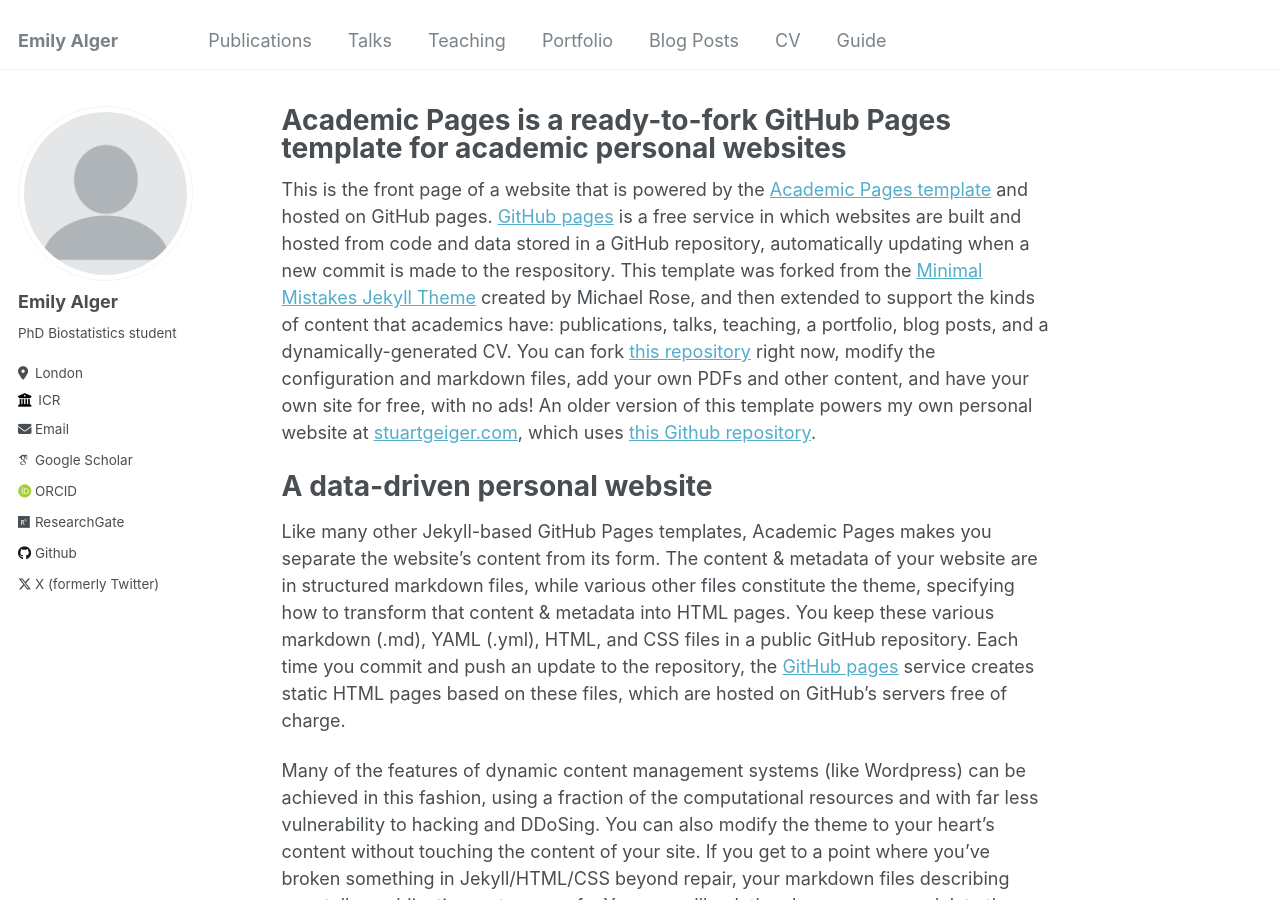
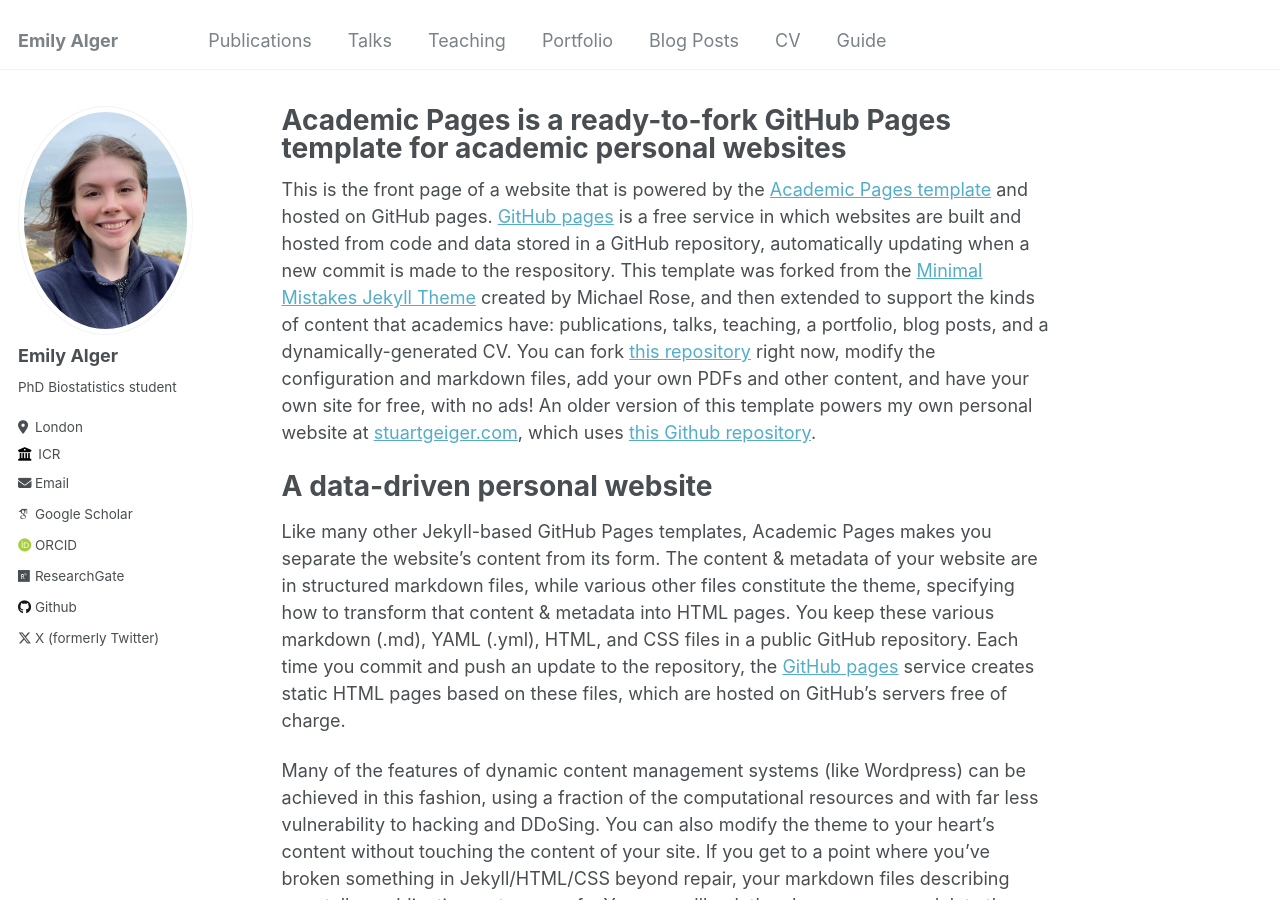
Before and after one commit to alemily100/alemily100.github.io, a Jekyll site: the page built from _pages/about.md, in a window 1280 px wide and 900 px high. Built offline with Jekyll 4.4.1, drawn with Linux system fonts in a browser that asks for light colours; some web fonts are replaced.

Commit message:
Update _config.yml

```diff
--- a/_config.yml
+++ b/_config.yml
@@ -21,7 +21,7 @@ repository               : "academicpages/academicpages.github.io"
 #               Additional customization can be done by editing /_includes/author-profile.html
 author:
   # Biographic information
-  avatar           : "profile.png"
+  avatar           : "Emily, Alger.jpg"
   name             : "Emily Alger"
   pronouns         : # example: "she/her"
   bio              : "PhD Biostatistics student "
```
